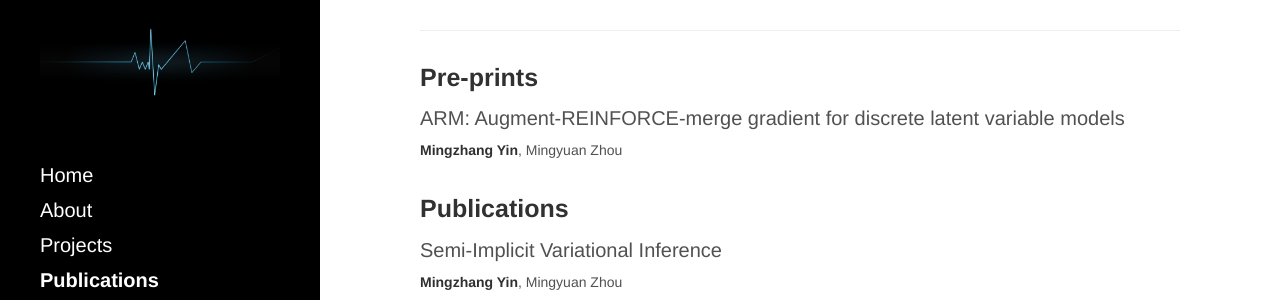
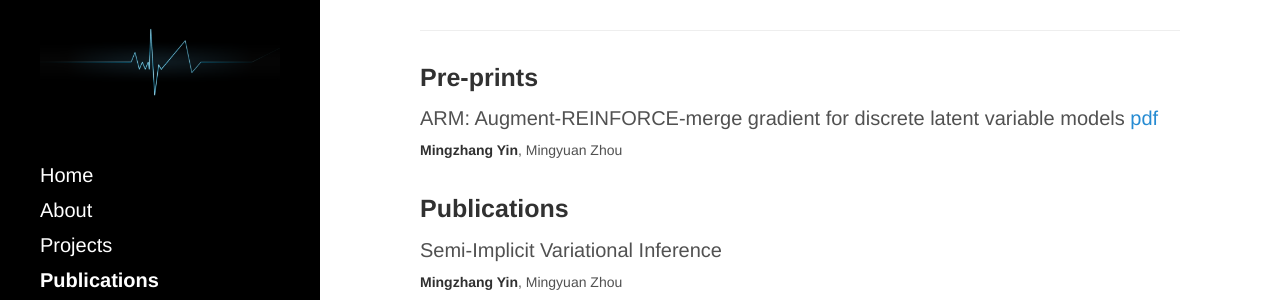
Before and after one commit to mingzhang-yin/mingzhang-yin.github.io, a Jekyll site: the page built from publications.md, in a window 1280 px wide. Shown: the part 150-450 px from the top of the page. Built offline with Jekyll 4.4.1, drawn with Linux system fonts in a browser that asks for light colours; nearby versions of some CDN libraries.

Commit message:
Update publications.md

```diff
--- a/publications.md
+++ b/publications.md
@@ -10,7 +10,7 @@ ___
 ### Pre-prints
 
 
-ARM: Augment-REINFORCE-merge gradient for discrete latent variable models
+ARM: Augment-REINFORCE-merge gradient for discrete latent variable models [pdf](https://arxiv.org/abs/1807.11143)
 <br> <span style="font-size:14px"> **Mingzhang Yin**, Mingyuan Zhou  <br>
 
 ### Publications
```
